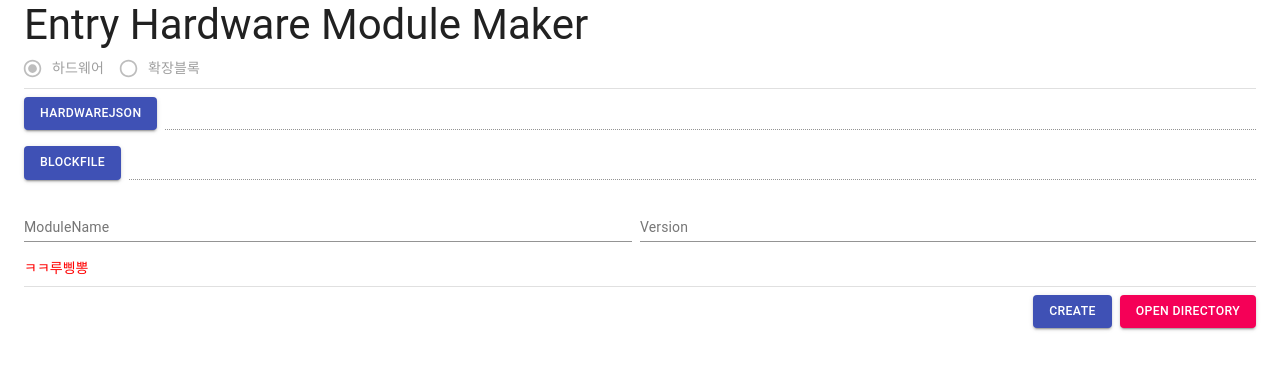
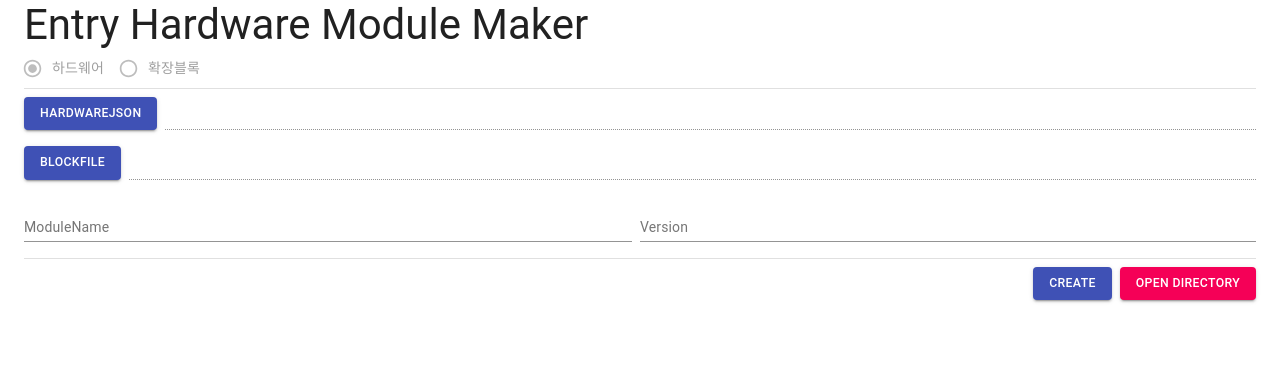
Before and after one commit to extracold1209/entry_module_maker, a React app: page / in a window 1280 px wide. Shown: the top 370 px of the page. Built offline with nearby package versions, Linux system fonts and the light colour scheme.

Commit message:
[chore] 이상하게 쓴 기본 경고문구 삭제;

```diff
--- a/src/react/ContentsContainer.tsx
+++ b/src/react/ContentsContainer.tsx
@@ -39,7 +39,7 @@ const ContentsContainer: React.FC = () => {
     const classes = useStyles();
     const [hardwareInfo, setHardwareInfo] = useState<any>();
     const [blockInfo, setBlockInfo] = useState<any>();
-    const [errorText, setErrorText] = useState('ㅋㅋ루삥뽕');
+    const [errorText, setErrorText] = useState('');
     const [moduleName, setModuleName] = useState('');
     const [version, setVersion] = useState('');
 
```
